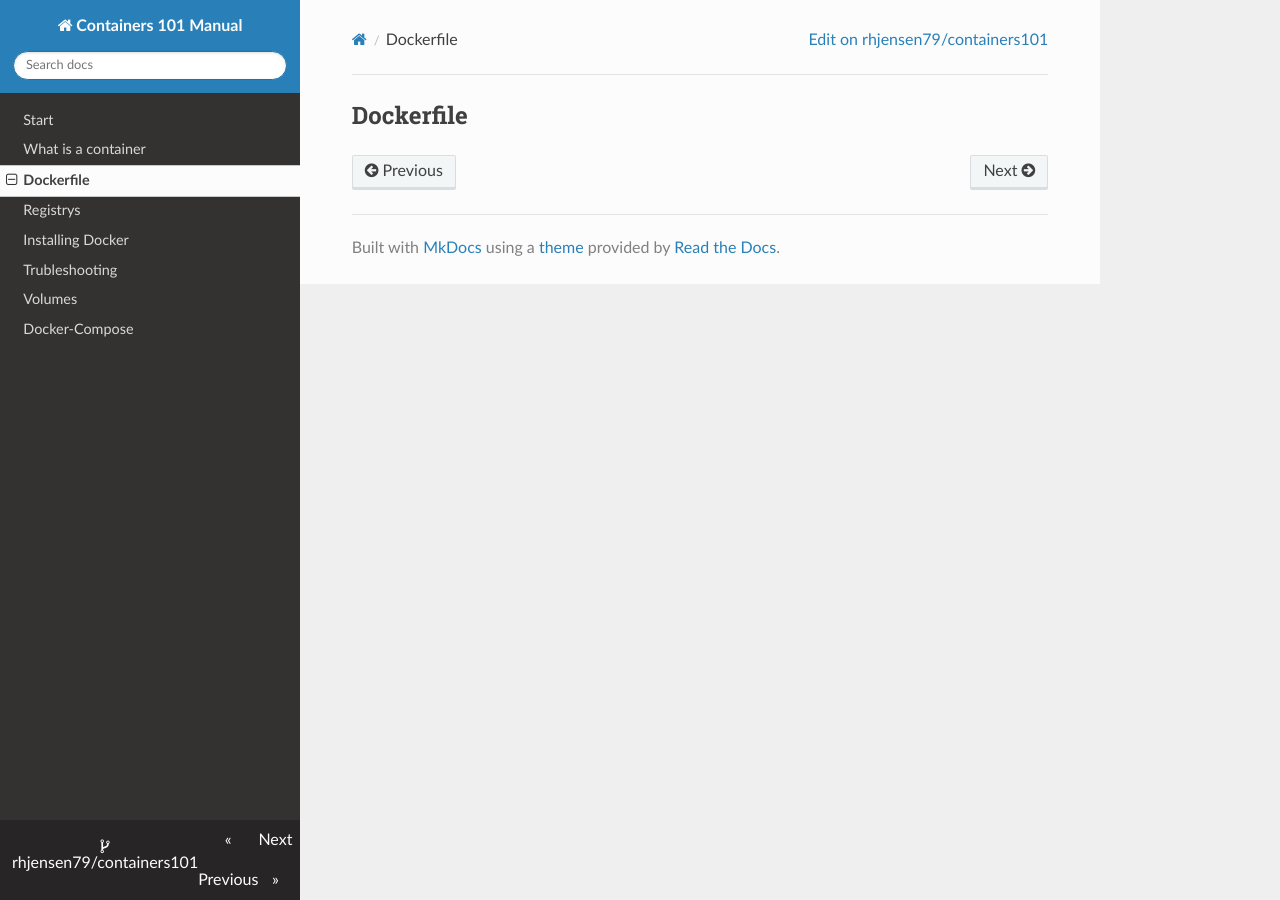
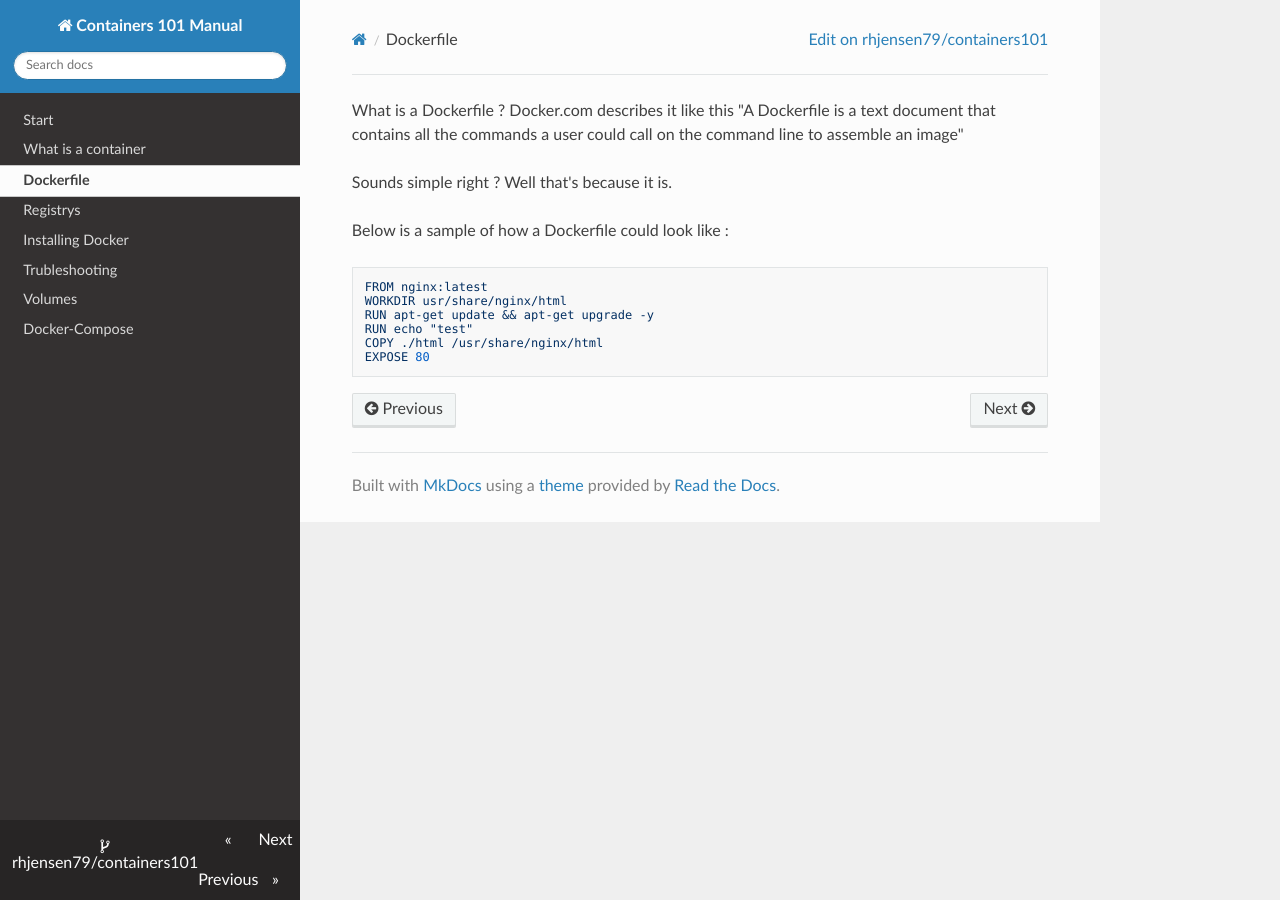
Before and after one commit to rhjensen79/containers101, an MkDocs documentation site: the page built from docs/dockerfile.md, in a window 1280 px wide. Built offline with MkDocs 1.6.1, drawn with Linux system fonts in a browser that asks for light colours; nearby versions of some CDN libraries.

Commit message:
minor updates

````diff
--- a/docs/dockerfile.md
+++ b/docs/dockerfile.md
@@ -1 +1,14 @@
-## Dockerfile
+What is a Dockerfile ? Docker.com describes it like this "A Dockerfile is a text document that contains all the commands a user could call on the command line to assemble an image"
+
+Sounds simple right ? Well that's because it is.
+
+Below is a sample of how a Dockerfile could look like :
+
+```yaml
+FROM nginx:latest
+WORKDIR usr/share/nginx/html
+RUN apt-get update && apt-get upgrade -y
+RUN echo "test"
+COPY ./html /usr/share/nginx/html
+EXPOSE 80
+```
````
